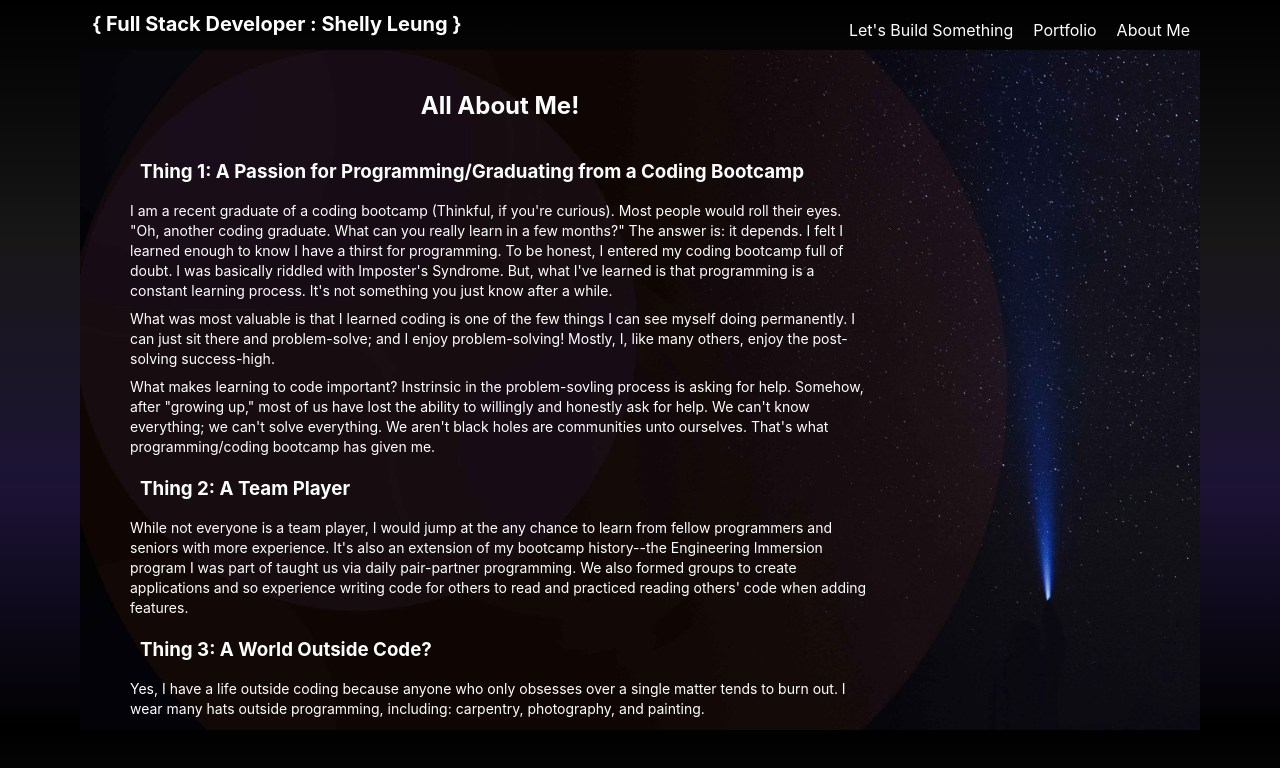
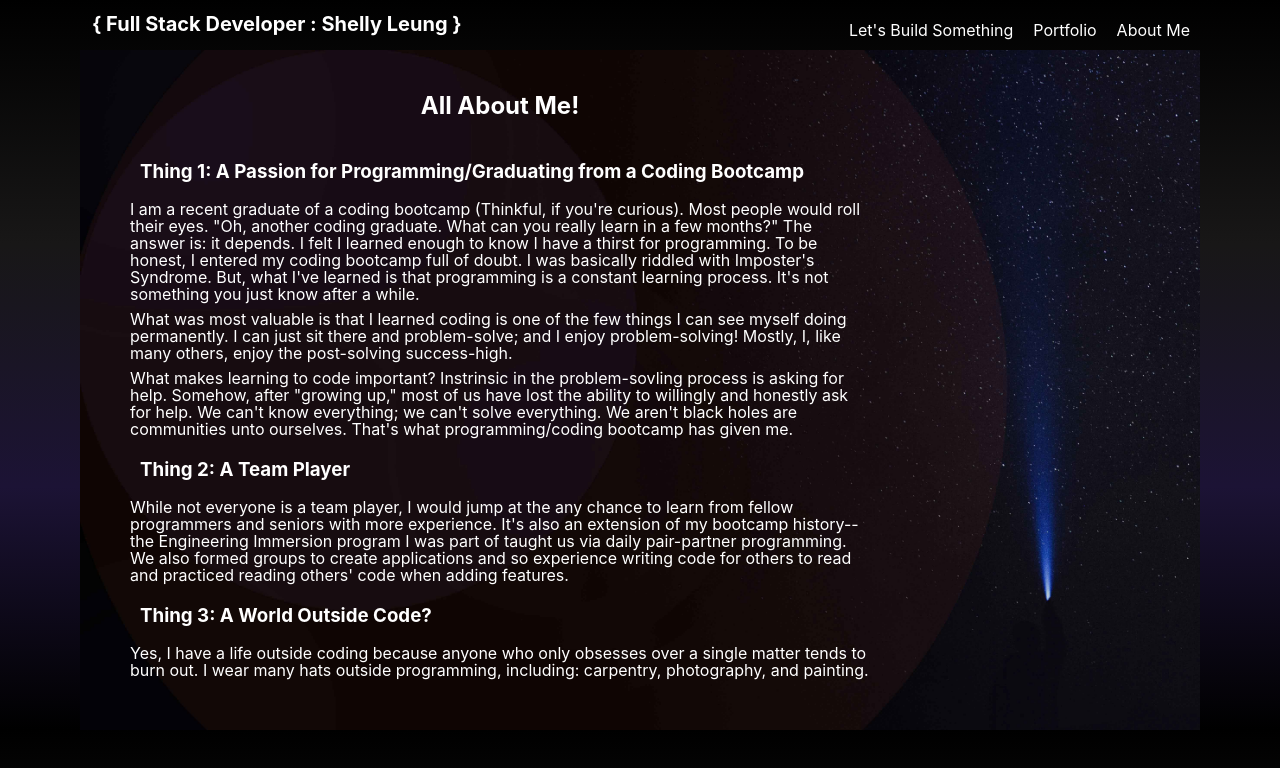
Before and after one commit to pondaholic/grid-practice, a React (Create React App) app: page /me in a window 1280 px wide. Shown: the top 768 px of the page. Built offline with nearby package versions, Linux system fonts and the light colour scheme.

Commit message:
font size fixes

```diff
--- a/src/about.css
+++ b/src/about.css
@@ -36,8 +36,7 @@ h2 {
 
 .about-me p {
 	padding-top: 8px;
-	font-size: 14px;
-	line-height: 20px;
+	line-height: 17px;
 }
 
 @media screen and (max-width: 768px) {
--- a/src/portfolio/portfolio.css
+++ b/src/portfolio/portfolio.css
@@ -42,6 +42,7 @@
 .portfolio p {
 	padding: 5px;
 	width: 380px;
+	line-height: 16px;
 }
 
 img {
```
